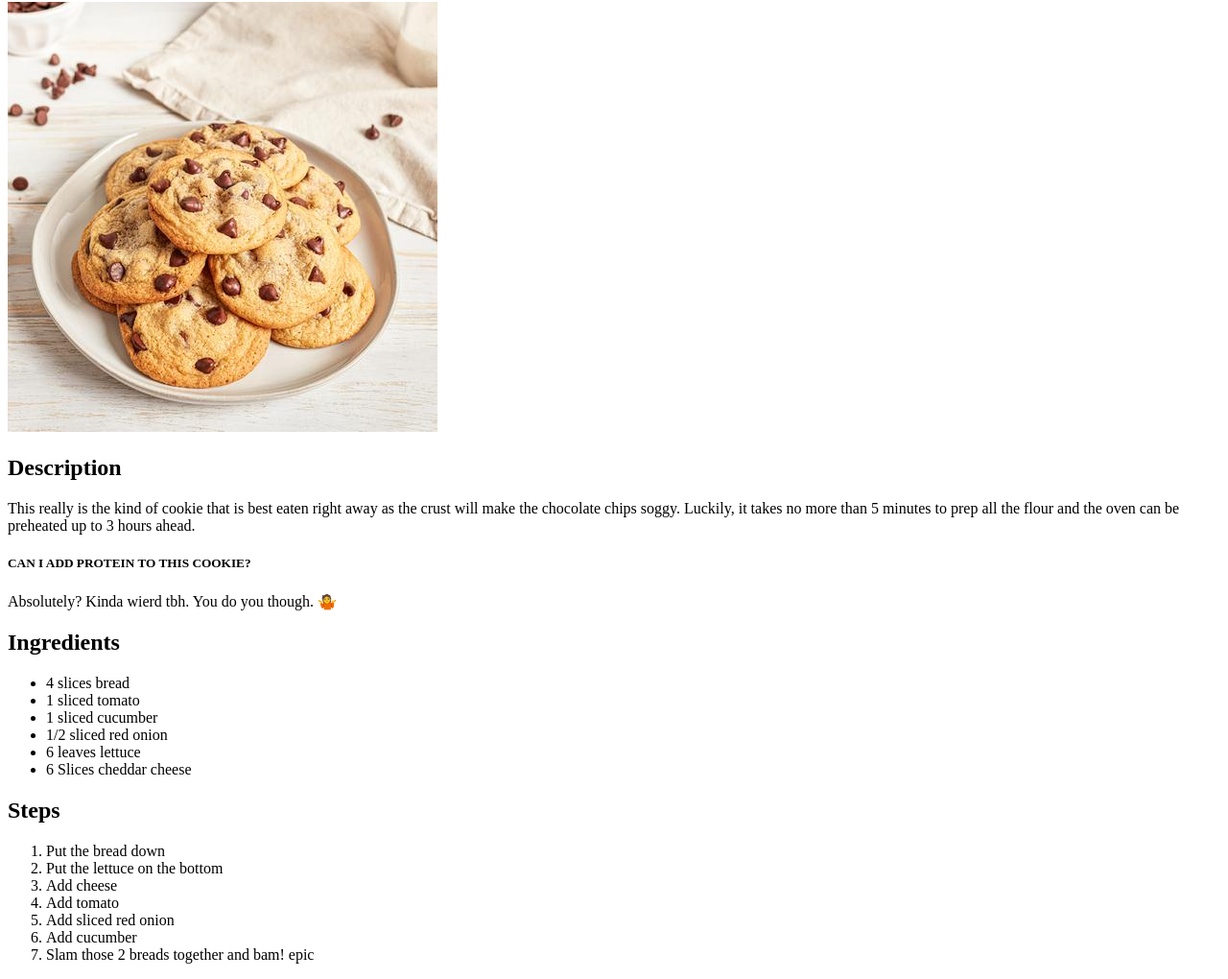
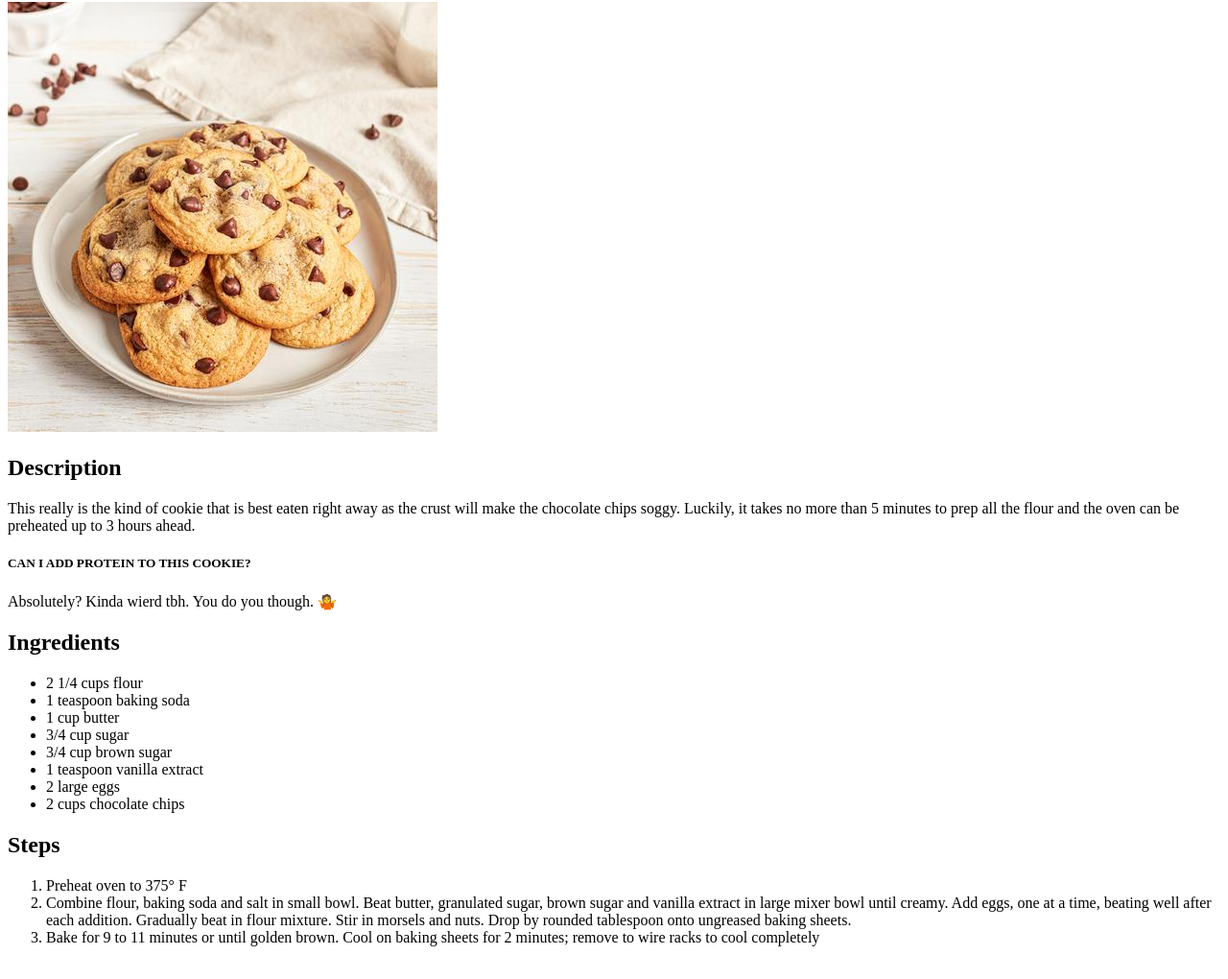
Before and after one commit to Wes-Ai/odin-recipes, a plain HTML site: page recipes/chocolateChipCookies.html in a window 1280 px wide. Shown: the part 78-1098 px from the top of the page at 96% size. Drawn offline with Linux system fonts and the light colour scheme.

```diff
--- a/recipes/chocolateChipCookies.html
+++ b/recipes/chocolateChipCookies.html
@@ -20,23 +20,25 @@
 
     <h2>Ingredients</h2>
     <ul>
-        <li>4 slices bread</li>
-        <li>1 sliced tomato</li>
-        <li>1 sliced cucumber</li>
-        <li>1/2 sliced red onion</li>
-        <li>6 leaves lettuce</li>
-        <li>6 Slices cheddar cheese</li>
+        <li>2 1/4 cups flour</li>
+        <li>1 teaspoon baking soda</li>
+        <li>1 cup butter</li>
+        <li>3/4 cup sugar</li>
+        <li>3/4 cup brown sugar</li>
+        <li>1 teaspoon vanilla extract</li>
+        <li>2 large eggs</li>
+        <li>2 cups chocolate chips</li>
     </ul>
 
     <h2>Steps</h2>
     <ol>
-        <li>Put the bread down</li>
-        <li>Put the lettuce on the bottom</li>
-        <li>Add cheese</li>
-        <li>Add tomato</li>
-        <li>Add sliced red onion</li>
-        <li>Add cucumber</li>
-        <li>Slam those 2 breads together and bam! epic</li>
+        <li>Preheat oven to 375&#176; F</li>
+        <li>Combine flour, baking soda and salt in small bowl. Beat butter, granulated sugar,
+            brown sugar and vanilla extract in large mixer bowl until creamy. Add eggs, one
+            at a time, beating well after each addition. Gradually beat in flour mixture. Stir
+            in morsels and nuts. Drop by rounded tablespoon onto ungreased baking sheets.</li>
+        <li>Bake for 9 to 11 minutes or until golden brown. Cool on baking sheets for 2 minutes;
+            remove to wire racks to cool completely</li>
     </ol>
 </body>
 </html>
```
Also changed, not shown: 1 other file.
